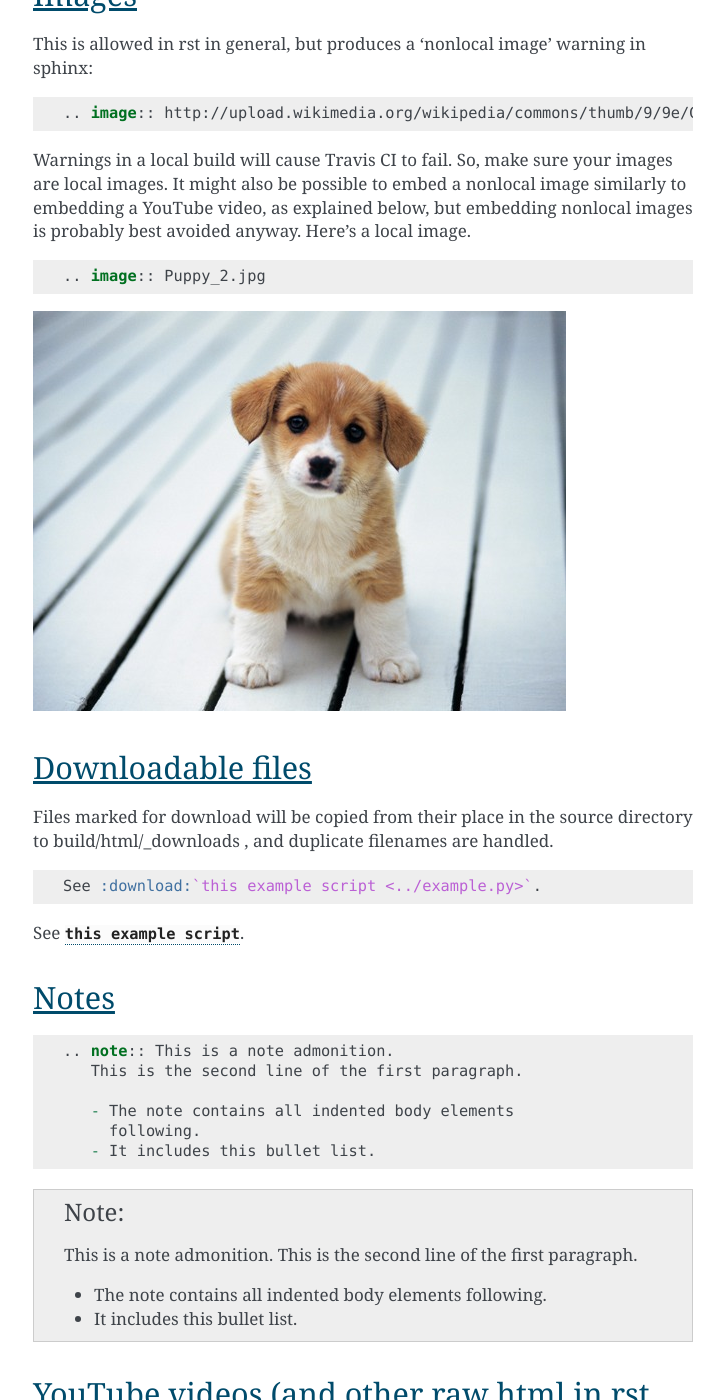
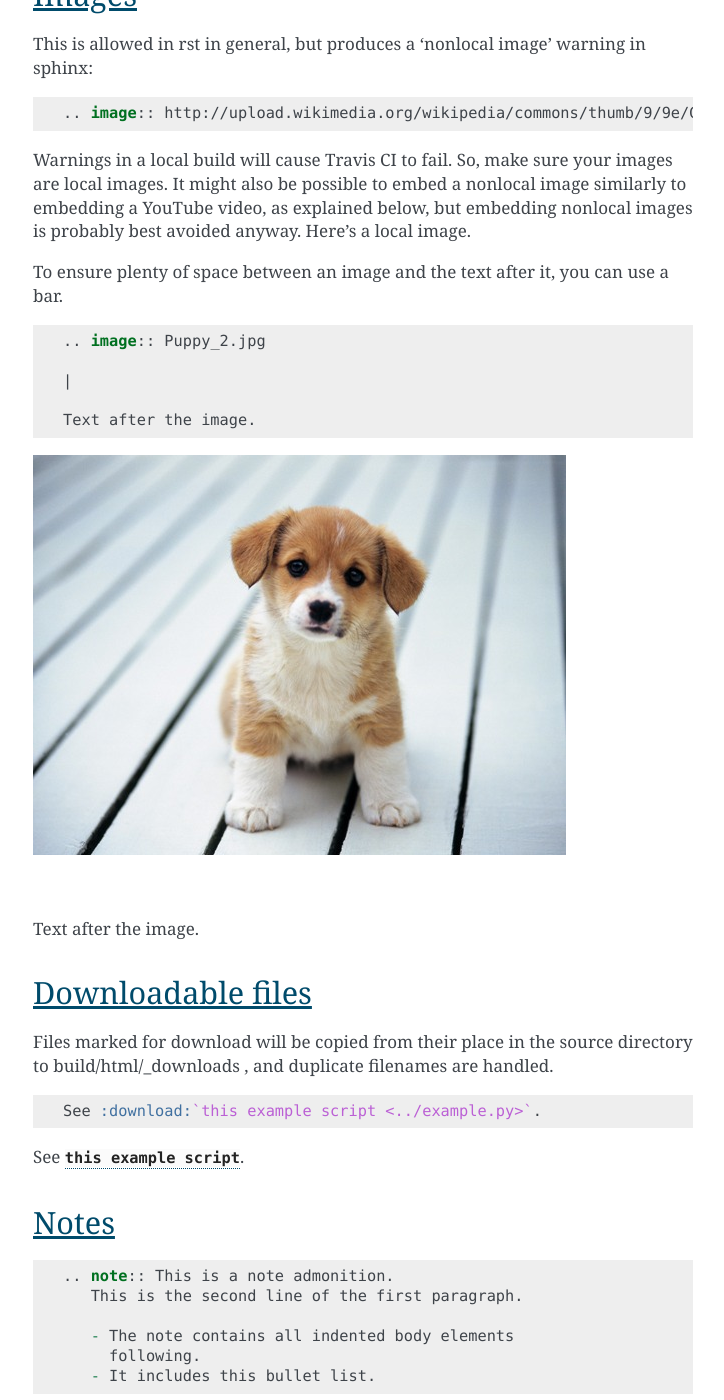
Before and after one commit to ContinuumIO/misc-docs-info, a Sphinx documentation site: the page built from source/directory/sphinx.rst, in a window 1280 px wide and 1400 px high, scrolled down 12282 px. Shown: the whole window, without its empty margins (387-1111 px from the left). Built offline with Sphinx 7.4.7, drawn with Linux system fonts in a browser that asks for light colours.

Commit message:
add note about bars after images
add note about bars after images

```diff
--- a/source/directory/sphinx.rst
+++ b/source/directory/sphinx.rst
@@ -645,12 +645,21 @@ are local images. It might also be possible to embed a nonlocal image similarly
 embedding a YouTube video, as explained below, but embedding nonlocal images is
 probably best avoided anyway. Here's a local image.
 
+To ensure plenty of space between an image and the text after it, you can use a bar.
+
 .. code-block:: rst
 
   .. image:: Puppy_2.jpg
 
+  |
+
+  Text after the image.
+
 .. image:: Puppy_2.jpg
 
+|
+
+Text after the image.
 
 Downloadable files
 ------------------
```
